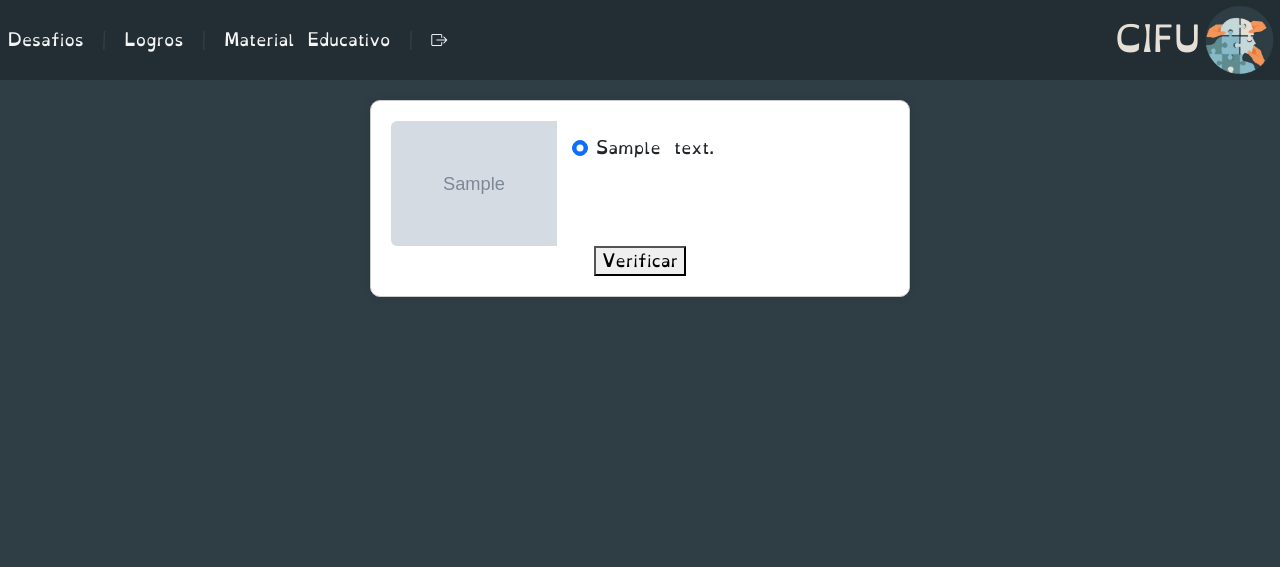
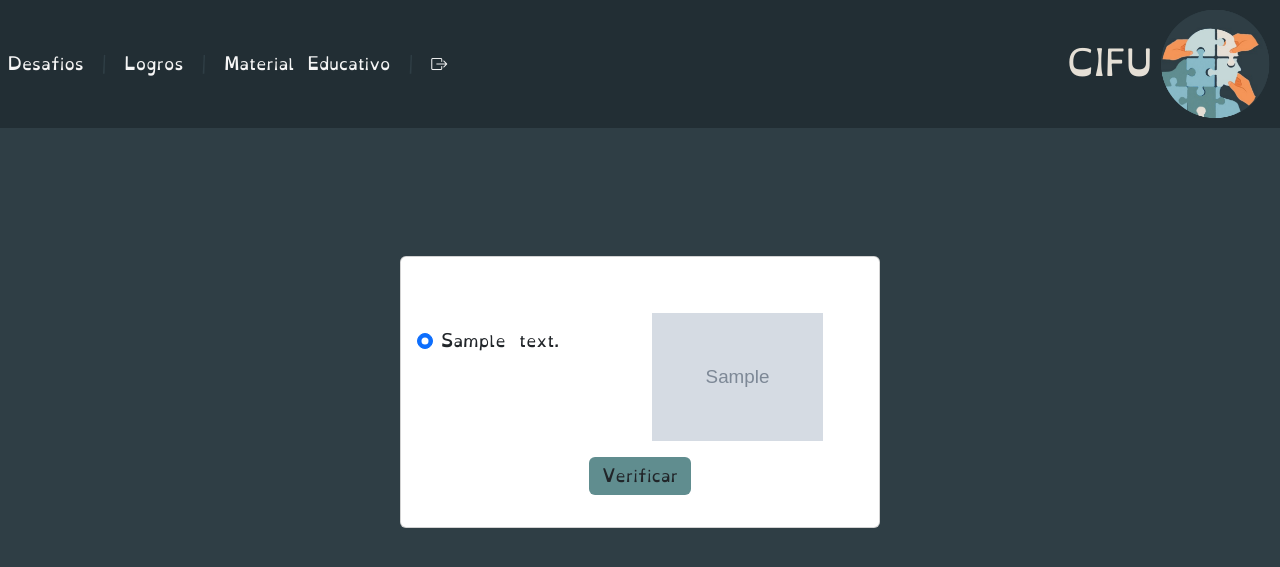
Before and after one commit to LorenzoRD2003/HackITBA2024, a Django app: template hackitba_2024/exercises/templates/ex2.html in a window 1280 px wide. Shown: the top 567 px of the page. Run offline with Django 5.2, Linux system fonts and the light colour scheme; the template is opened without the code that fills it: most values are stand-ins (such as "Sample title", 1, 10 or a date in 2020); grey boxes marked "Sample" are stand-in pictures.

Commit message:
Fix css ex2

```diff
--- a/hackitba_2024/exercises/static/css/ex2.css
+++ b/hackitba_2024/exercises/static/css/ex2.css
@@ -1,27 +1,19 @@
-.contenedorActividad {
-    margin: 20px auto;
-    padding: 20px;
-    border: 1px solid #ccc;
-    border-radius: 10px;
-    box-shadow: 0 0 10px rgba(0, 0, 0, 0.1);
-}
 
-.card-body {
-    padding: 15px;
-}
 
-.form-check {
-    margin-bottom: 10px;
+img {
+    height: 8rem;
+    width: auto;
 }
 
 .text-center {
     text-align: center;
 }
 
-btn {
+.btn {
+    margin-top: 1rem;
     background-color: #608D8F;
-  }
+}
 
-  .btn:hover {
+.btn:hover {
     background-color: #89BAC8;
-  }
+}
--- a/hackitba_2024/exercises/templates/ex2.html
+++ b/hackitba_2024/exercises/templates/ex2.html
@@ -1,24 +1,17 @@
 {% extends 'base.html' %}
 
-{% block head %}
+{%block head%}
 {% load static %}
 <link rel="stylesheet" href="{% static 'css/ex2.css' %}">
 {% endblock head %}
-
 {% block content %}
-<div class="card mb-3 contenedorActividad" style="max-width: 540px;">
+<div class="position-absolute top-50 start-50  translate-middle">
+    <div class="card mb-3" style="width: 30rem; height: 17rem; padding: 3.5rem 0rem;">
         <form>
-        <div class="row g-0">
-            <div class="col-md-4"> <!-- Move the image column outside the card-body -->
+            <div class="row justify-content-md-center">
                 {% for q in questions %}
-                    <div class="col-md-12">
-                        <img src="{% static q.image %}" class="img-fluid rounded-start"> <!-- Image to the left -->
-                    </div>
-                {% endfor %}
-            </div>
-            <div class="col-md-8">
+                <div class="col-sm">
                     <div class="card-body">
-                    {% for q in questions %}
                         {% for option in q.options %}
                         <div class="form-check">
                             <input class="form-check-input" type="radio" name="exampleRadios" id="exampleRadios1"
@@ -28,15 +21,18 @@
                             </label>
                         </div>
                         {% endfor %}
+                    </div>
+                </div>
+                <div class="col-sm">
+                    <img src="{% static q.image %}" class="imagen">
+                </div>
 {% endfor %}
             </div>
-            </div>
-        </div>
-    </form>
-    <div class="text-center">
-        <button type="button">Verificar</button>
+            <div class="text-center" >
+                <button class="btn" type="submit">Verificar</button>
             </div>
     </div>
 
-<script src="{% static "js/ex2.js" %}"></script>
+    </form>
+</div>
 {% endblock %}
--- a/hackitba_2024/exercises/templates/ex4.html
+++ b/hackitba_2024/exercises/templates/ex4.html
@@ -1,6 +1,5 @@
 {% extends 'base.html' %}
 
-{% block title %}Info{% endblock %}
 {% block head %}
 {% load static %}
 <link rel="stylesheet" href="{% static 'css/ex4.css' %}">
--- a/hackitba_2024/exercises/utils.py
+++ b/hackitba_2024/exercises/utils.py
@@ -152,7 +152,6 @@ def read_and_parse_ex3(filename, amount):
   except FileNotFoundError:
     return []
   filtered = random.sample(text_content, k = amount)
-  without_spaces = list(map(lambda phrase: phrase.replace(' ', ''), filtered))
   final = list(map(lambda phrase: {
     'original': phrase,
     'without_spaces': phrase.replace(' ', '')
```
Also changed, not shown: hackitba_2024/exercises/static/js/ex4.js (+5 -15 lines), hackitba_2024/exercises/templates/ex1.html (+3 -4 lines), hackitba_2024/exercises/templates/ex3.html (+5 -5 lines). Lines whose indentation alone changed are shown as unchanged.
